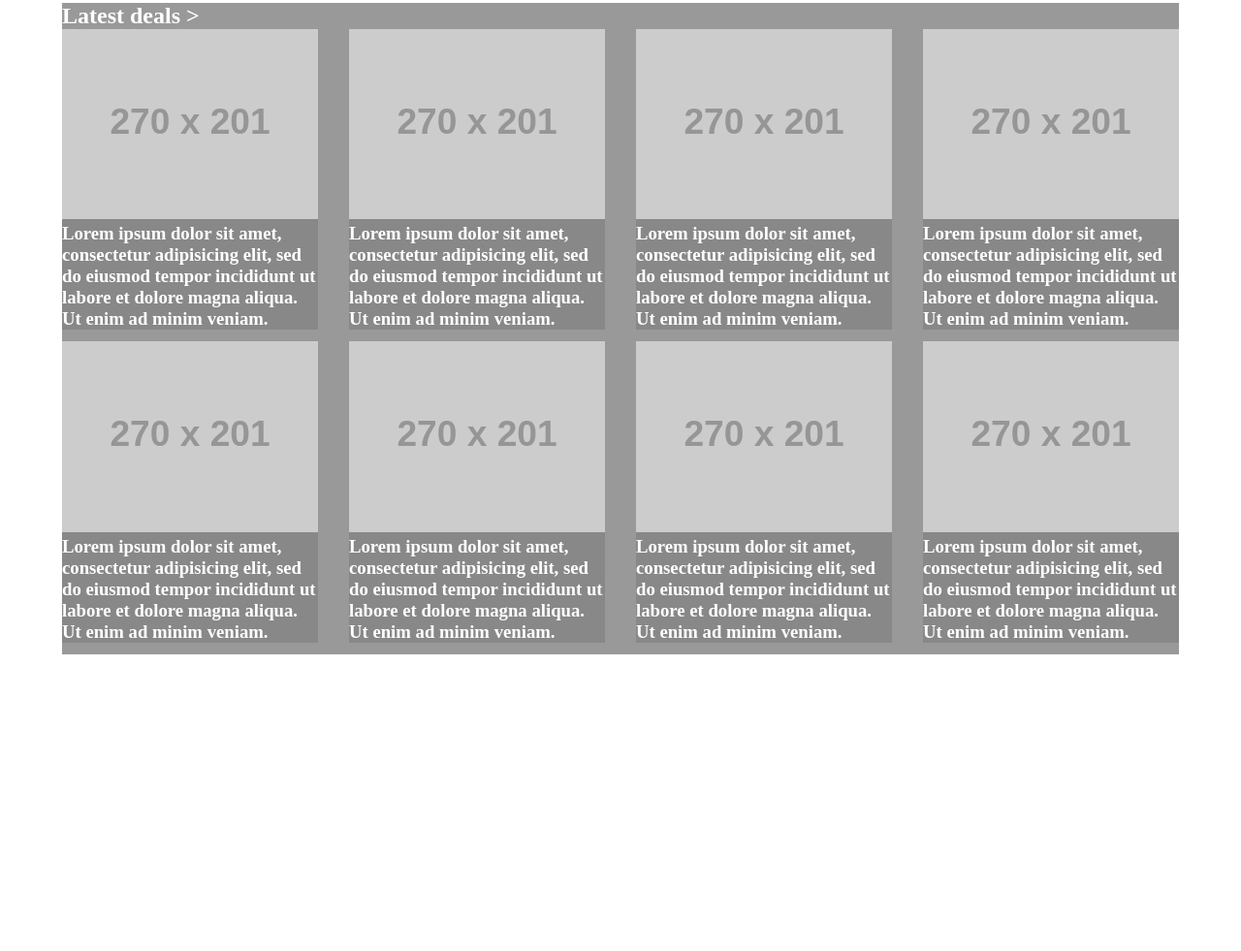
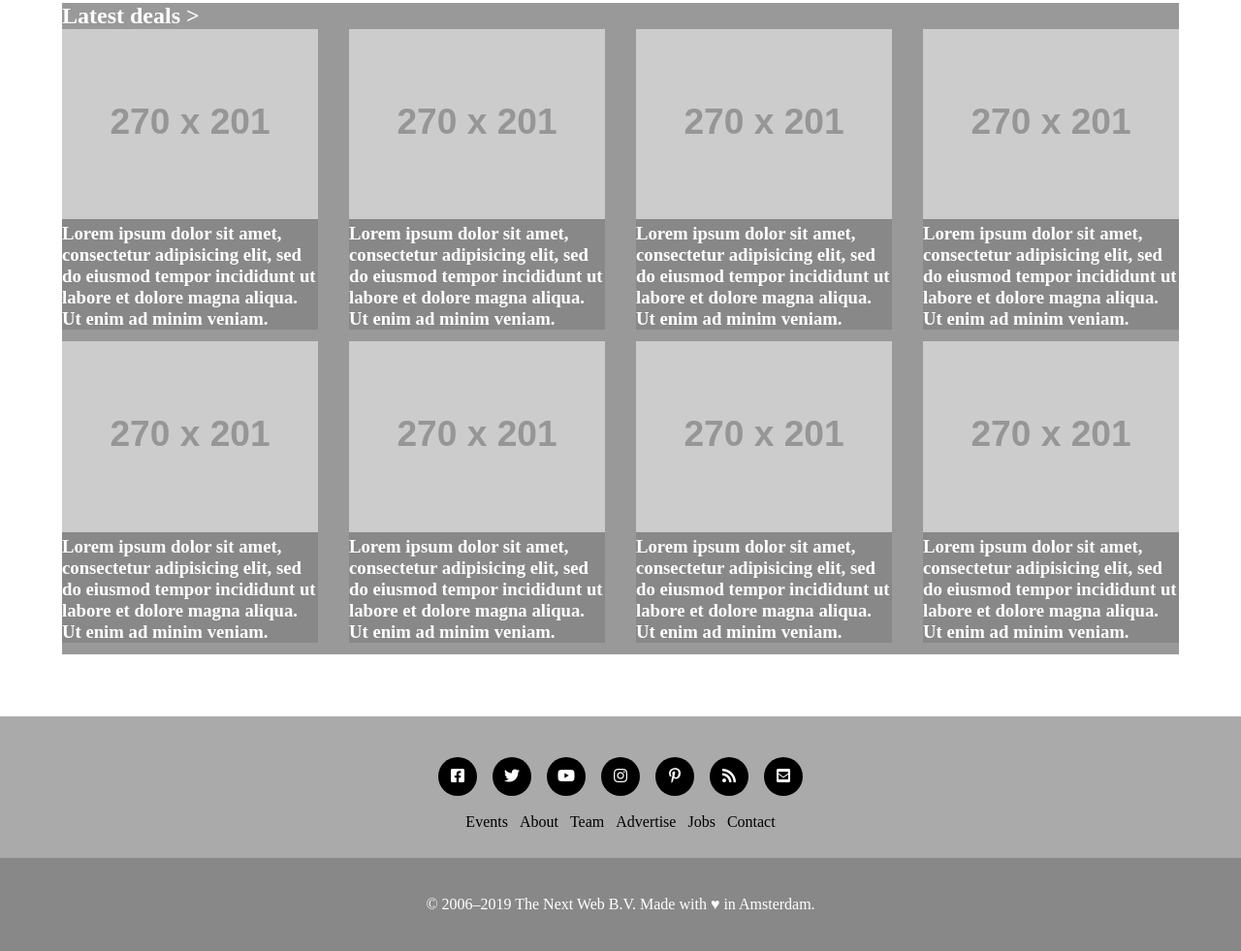
Before and after one commit to AhmedBadah/TheNextWeb, a plain HTML site: page index.html in a window 1280 px wide. Shown: the part 3373-4354 px from the top of the page at 97% size. Before the commit the page ends 4112 px from the top, so only its background shows below. Drawn offline with Linux system fonts and the light colour scheme; placeholder pictures from the web are drawn by us.

Commit message:
adding footer

```diff
--- a/css/style.css
+++ b/css/style.css
@@ -181,3 +181,44 @@ ul.main-nav{
 .products li article{
 	display: flex;
 }
+.social-icons,
+.footer-links{
+	display: flex;
+	list-style-type: none;
+	padding: 0;
+	margin: 0;
+	justify-content: center;
+}
+.social-icons li{
+	margin: 0 8px;
+	width: 40px;
+	height: 40px;
+	text-align: center;
+	line-height: 40px;
+
+	background: #000;
+	border-radius: 50%;
+}
+.social-icons li a{
+	font-size: 16px;
+	color: #fff;
+}
+.footer-links li{
+	margin: 0 6px;
+
+}
+.footer-links li a{
+	color: #000;
+}
+.socials{
+	padding: 42px 0 28px 0;
+	background: #aaa;
+}
+.disclaimer{
+	background: #888;
+	padding: 39px 0;
+}
+.disclaimer p{
+	text-align: center;
+	color: #fff;
+}
--- a/index.html
+++ b/index.html
@@ -311,6 +311,59 @@
 	</main>
 
 	<footer>
+		<div class="socials">
+      <ul class="social-icons">
+        <li>
+          <a href="#">
+            <i class="fab fa-facebook-square"></i>
+          </a>
+        </li>
+        <li>
+          <a href="#">
+            <i class="fab fa-twitter"></i>
+          </a>
+        </li>
+        <li>
+          <a href="#">
+            <i class="fab fa-youtube"></i>
+          </a>
+        </li>
+        <li>
+          <a href="#">
+            <i class="fab fa-instagram"></i>
+          </a>
+        </li>
+        <li>
+          <a href="#">
+            <i class="fab fa-pinterest-p"></i>
+          </a>
+        </li>
+        <li>
+          <a href="#">
+            <i class="fas fa-rss"></i>
+          </a>
+        </li>
+
+        <li>
+          <a href="#">
+            <i class="fas fa-envelope-square"></i>
+          </a>
+        </li>
+      </ul>
+<br />
+
+    <ul class="footer-links">
+        <li><a href="#">Events</a></li>
+		<li><a href="#">About</a></li>
+        <li><a href="#">Team</a></li>
+        <li><a href="#">Advertise</a></li>
+        <li><a href="#">Jobs</a></li>
+		<li><a href="#">Contact</a></li>
+    </ul>
+    </div>
+    <div class="disclaimer">
+    	<p>© 2006–2019 The Next Web B.V. Made with ♥ in Amsterdam.</p>
+    </div>
 
 	</footer>
 </body>
```
